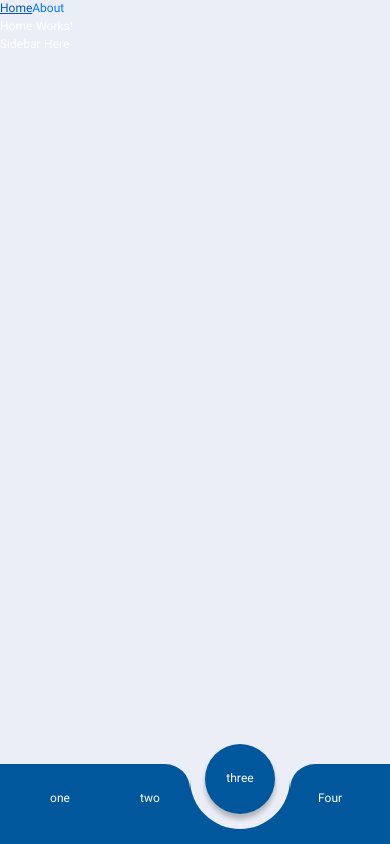
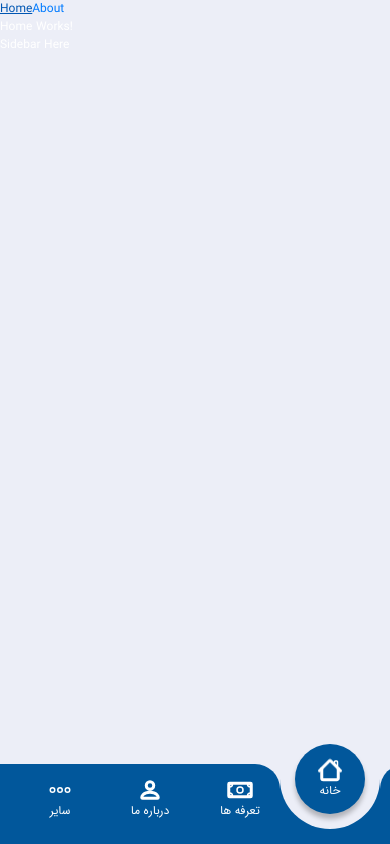
Before and after one commit to KavehKarami/shop-theme-react, a React (Create React App) app: page / in a window 390 px wide. Built offline with nearby package versions, Linux system fonts and the light colour scheme.

Commit message:
implement navbar (mobile devices)

```diff
--- a/src/app/components/layout/Navbar.jsx
+++ b/src/app/components/layout/Navbar.jsx
@@ -1,4 +1,9 @@
 import React from 'react';
+import { Link } from "react-router-dom"
+import AboutUsIcon from '../shared/icons/AboutUsIcon';
+import HomeIcon from '../shared/icons/HomeIcon';
+import OtherIcon from '../shared/icons/OtherIcon';
+import PriceIcon from '../shared/icons/PriceIcon';
 
 const Navbar = (props) => {
 
@@ -40,18 +45,30 @@ const Navbar = (props) => {
           <div className="tab-indicator-left"></div>
           <div className="tab-indicator-right"></div>
         </div>
-        <a href="/#" className="tab-item">
-          <div className="tab-item-inner">one</div>
-        </a>
-        <a href="/#" className="tab-item">
-          <div className="tab-item-inner">two</div>
-        </a>
-        <a href="/#" className="tab-item active">
-          <div className="tab-item-inner">three</div>
-        </a>
-        <a href="/#" className="tab-item">
-          <div className="tab-item-inner">Four</div>
-        </a>
+        <div className="tab-item">
+          <div className="tab-item-inner d-flex flex-column">
+            <OtherIcon />
+            سایر
+          </div>
+        </div>
+        <Link href="/about-us" className="tab-item">
+          <div className="tab-item-inner d-flex flex-column">
+            <AboutUsIcon />
+            درباره ما
+          </div>
+        </Link>
+        <Link to="/pricing" className="tab-item">
+          <div className="tab-item-inner d-flex flex-column">
+            <PriceIcon />
+            ‌تعرفه ها
+          </div>
+        </Link>
+        <Link to="/" className="tab-item active">
+          <div className="tab-item-inner d-flex flex-column">
+            <HomeIcon />
+            خانه
+          </div>
+        </Link>
 
       </div>
     </nav>
```
